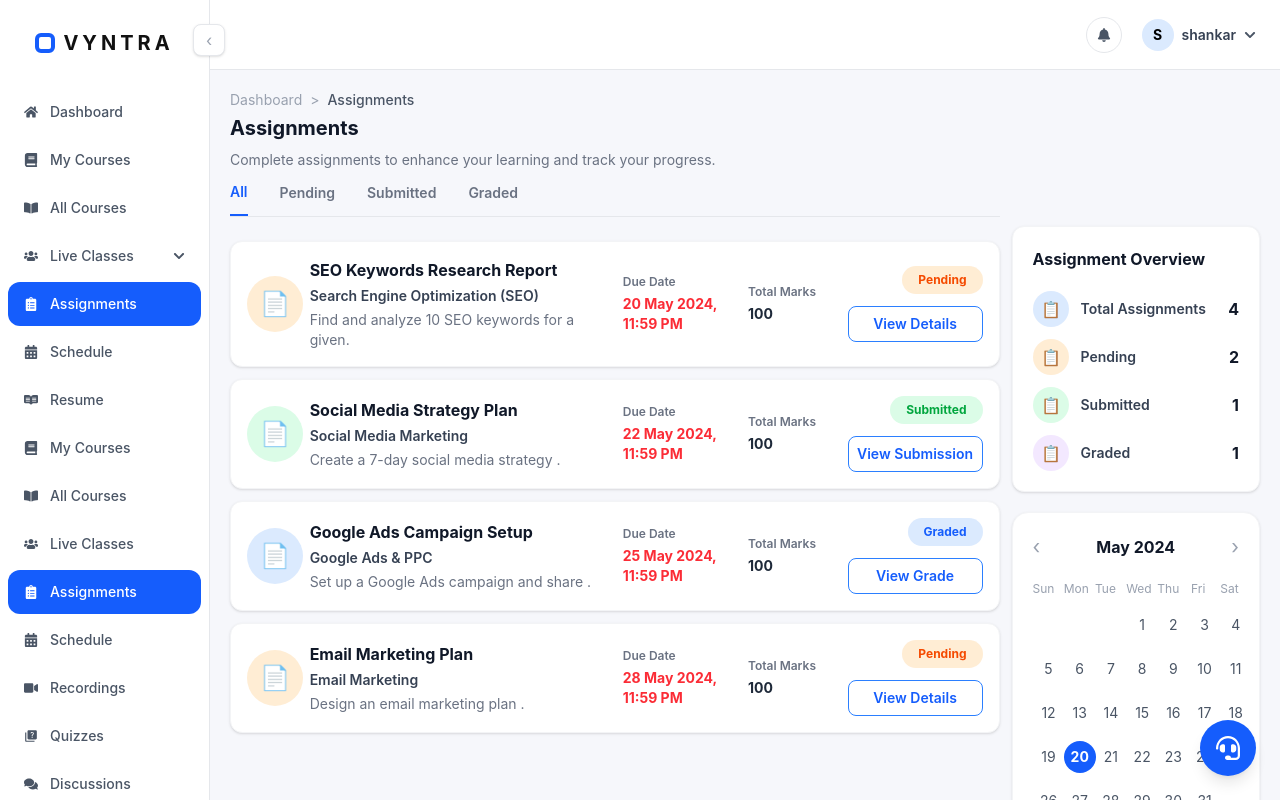
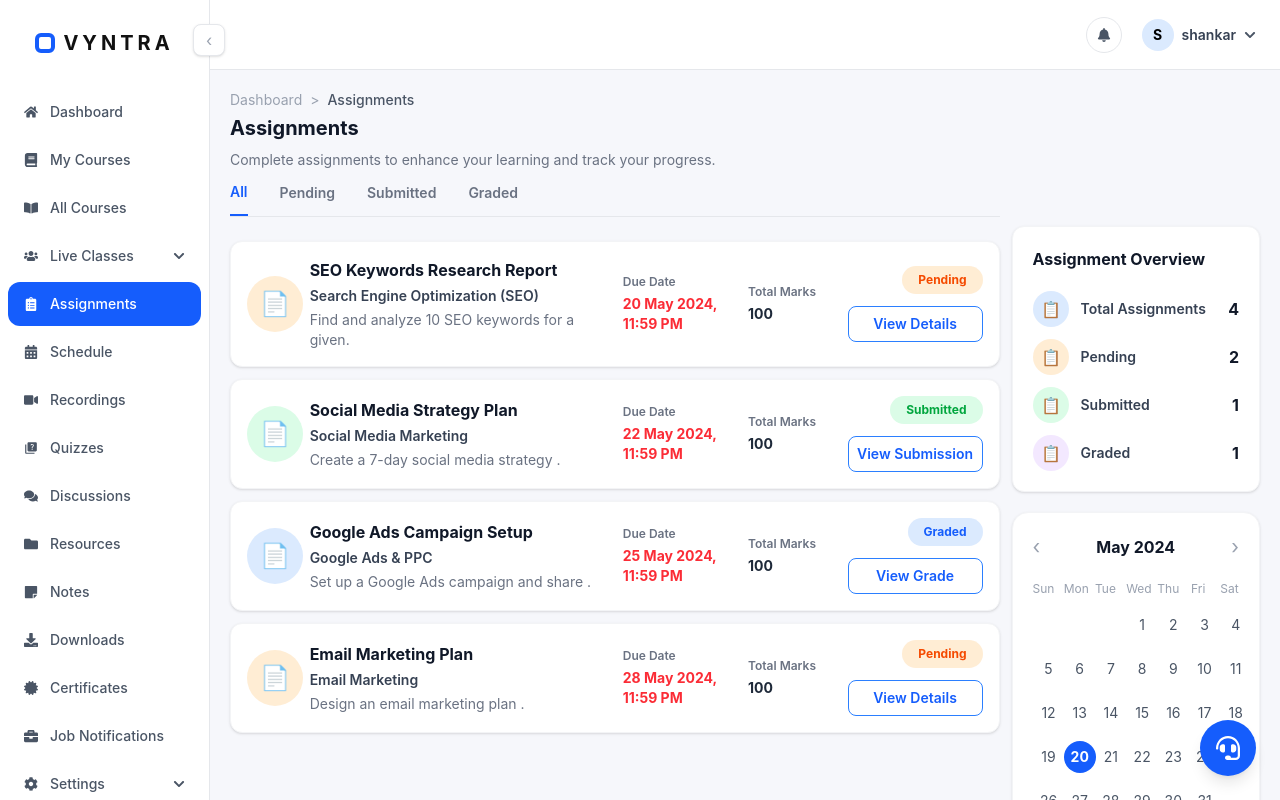
Before and after one commit to VyntraDigitaMatrix/Vyntra-lms-frontend, a React (Vite) app: page /student/assignments in a window 1280 px wide. Built offline with nearby package versions, Linux system fonts and the light colour scheme.

Commit message:
conflicts solved

```diff
--- a/src/students/Sidebar.jsx
+++ b/src/students/Sidebar.jsx
@@ -15,8 +15,6 @@ import {
   FaChevronDown,
   FaKey,
   FaBookOpen,
-  FaReadme,
-
   FaCertificate,
   FaBriefcase,
 } from "react-icons/fa";
@@ -29,14 +27,9 @@ function Sidebar({ isCollapsed, toggleSidebar }) {
 
   const menuItems = [
     { icon: <FaHome />, label: "Dashboard", path: "/student/dashboard" },
-    { icon: <FaBook />, label: "My Courses", path: "/student/courses" },
-    { icon: <FaBookOpen />, label: "All Courses", path: "/student/all-courses" },
-    { icon: <FaClipboardList />, label: "Assignments", path: "/student/assignments" },
-    { icon: <FaCalendarAlt />, label: "Schedule", path: "/student/schedule" },
-    { icon: <FaReadme />, label: "Resume", path: "/student/resume" },
      { icon: <FaBook />, label: "My Courses", path: "/student/courses" },
      { icon: <FaBookOpen />, label: "All Courses", path: "/student/all-courses" },
-     { icon: <FaUsers />, label: "Live Classes", path: "/student/classes" },
+
     { icon: <FaClipboardList />, label: "Assignments", path: "/student/assignments" },
     { icon: <FaCalendarAlt />, label: "Schedule", path: "/student/schedule" },
     { icon: <FaVideo />, label: "Recordings", path: "/student/recordings" },
```
